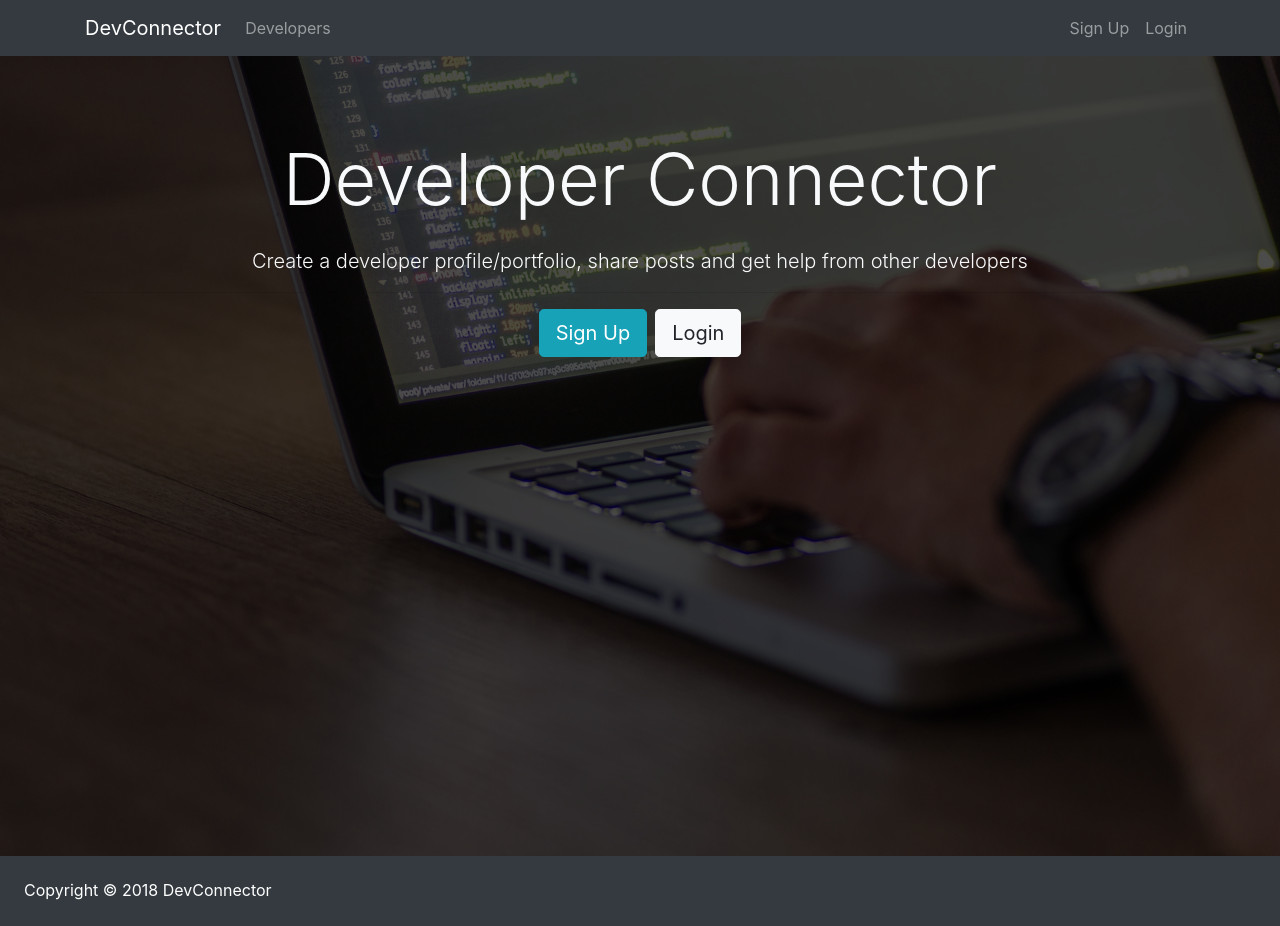
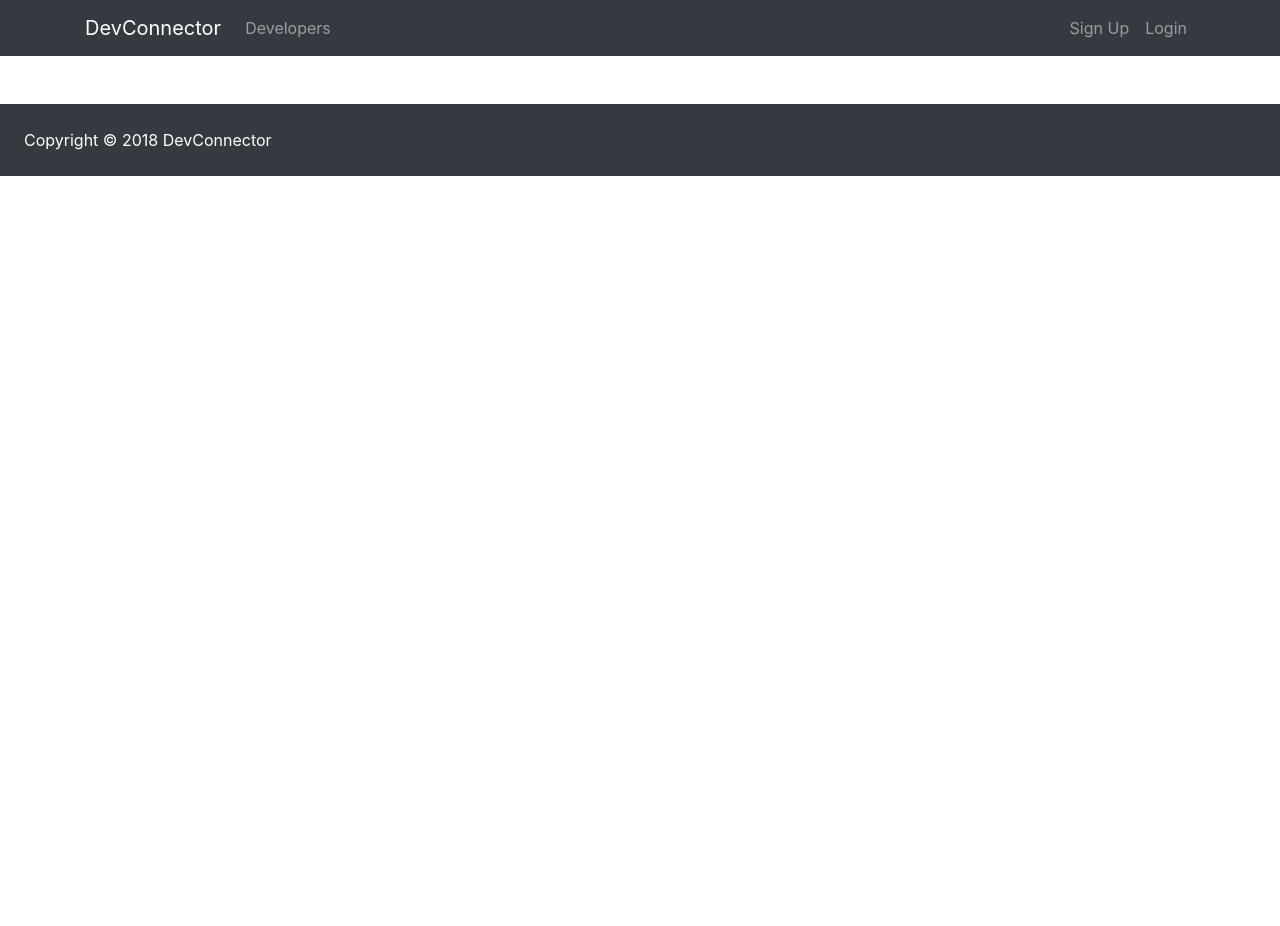
Before and after one commit to rarrunategu1/mern_stack_project, a React (Create React App) app in the folder my-app/: page /register in a window 1280 px wide. After the commit the page ends 800 px from the top, so only its background shows below. Built offline with nearby package versions, Linux system fonts and the light colour scheme.

Commit message:
wrapped what render will return in a router

```diff
--- a/my-app/src/App.js
+++ b/my-app/src/App.js
@@ -9,11 +9,13 @@ import './App.css';
 class App extends Component {
   render() {
     return (
+      <Router>
       <div className="App">
         <Navbar />
-        <Landing />
+        <Route exact path= "/" component={ Landing } />
         <Footer />
       </div>
+      </Router>
     );
   }
 }
```
